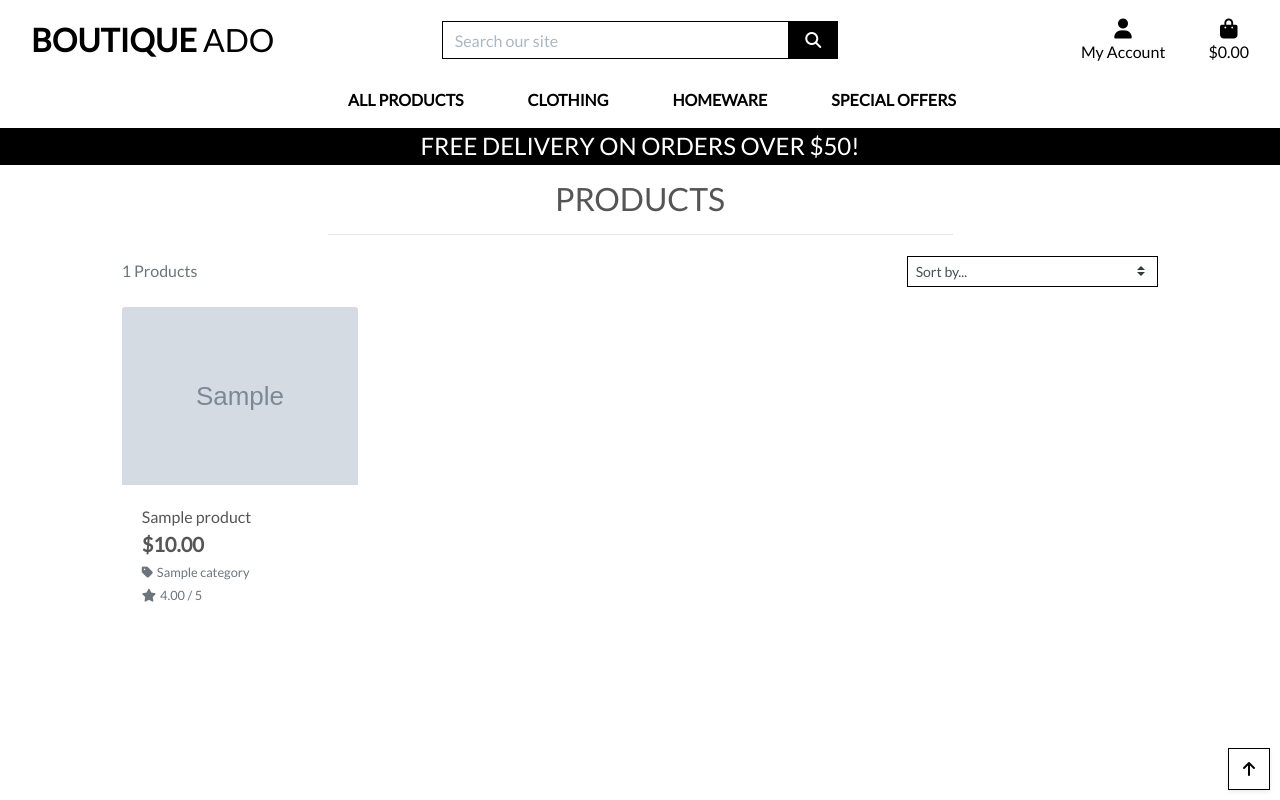
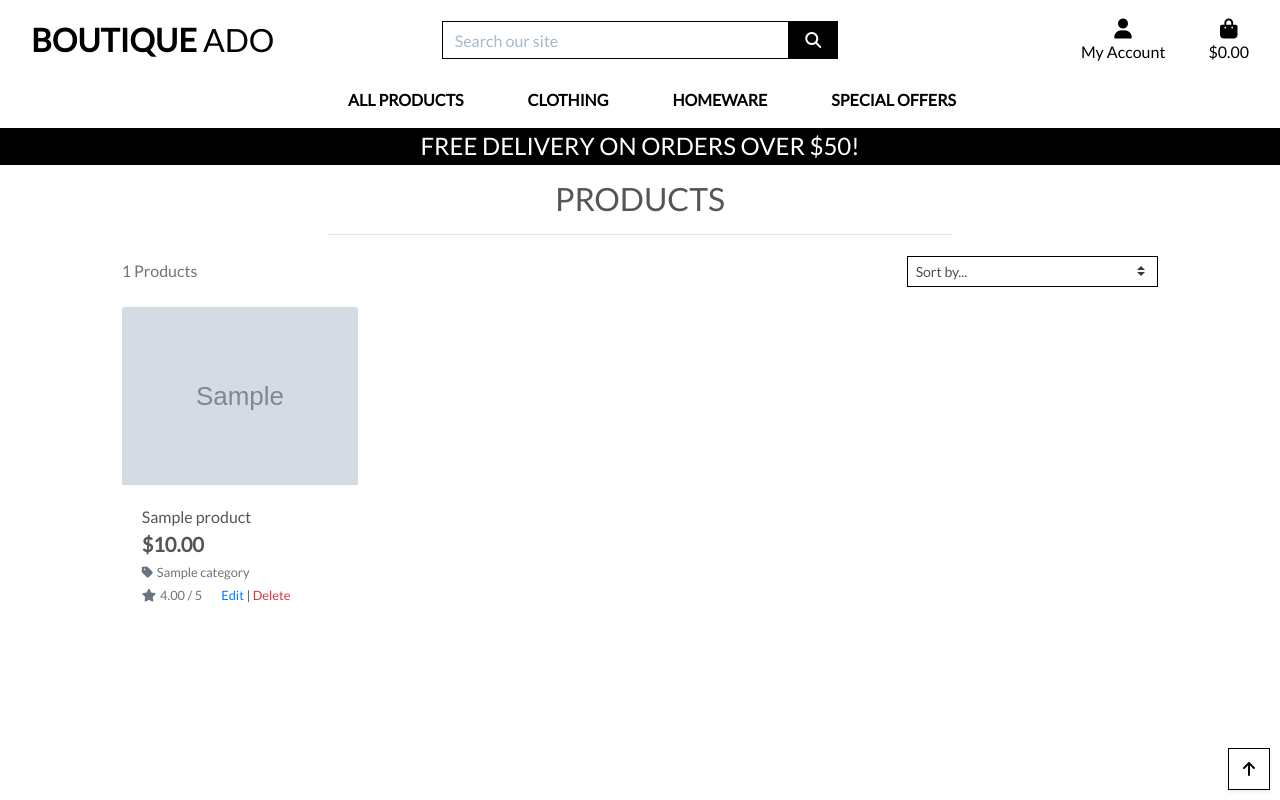
Before and after one commit to vanessacleary/boutique_ado_v1, a Django app: page /products/ in a window 1280 px wide. Run offline with Django 3.2, Linux system fonts and the light colour scheme; a user stored in the database is signed in; tables that the repository leaves empty hold one stand-in row (values such as "Sample post"); grey boxes marked "Sample" are stand-in pictures; parts of the project's set-up code (start-up, migrations or seed data) failed here and were passed over; some libraries are stand-ins or nearby versions.

Commit message:
Product Admin - Deleting products

```diff
--- a/products/templates/products/products.html
+++ b/products/templates/products/products.html
@@ -17,8 +17,7 @@
                 <h2 class="logo-font">Products</h2>
                 {% for c in current_categories %}
                     <a class="category-badge text-decoration-none" href="{% url 'products' %}?category={{ c.name }}">
-                <span
-                    class="p-2 mt-2 badge badge-white text-black rounded-0 border border-dark">{{ c.friendly_name }}</span>
+                        <span class="p-2 mt-2 badge badge-white text-black rounded-0 border border-dark">{{ c.friendly_name }}</span>
                     </a>
                 {% endfor %}
                 <hr class="w-50 mb-1">
@@ -29,26 +28,16 @@
                 <div class="row mt-1 mb-2">
                     <div class="col-12 col-md-6 my-auto order-md-last d-flex justify-content-center justify-content-md-end">
                         <div class="sort-select-wrapper w-50">
-                        <select id="sort-selector"
-                            class="custom-select custom-select-sm rounded-0 border border-{% if current_sorting != 'None_None' %}info{% else %}black{% endif %}">
-                            <option value="reset" {% if current_sorting == 'None_None' %}selected{% endif %}>Sort by...
-                            </option>
-                            <option value="price_asc" {% if current_sorting == 'price_asc' %}selected{% endif %}>Price
-                                (low to high)</option>
-                            <option value="price_desc" {% if current_sorting == 'price_desc' %}selected{% endif %}>Price
-                                (high to low)</option>
-                            <option value="rating_asc" {% if current_sorting == 'rating_asc' %}selected{% endif %}>
-                                Rating (low to high)</option>
-                            <option value="rating_desc" {% if current_sorting == 'rating_desc' %}selected{% endif %}>
-                                Rating (high to low)</option>
-                            <option value="name_asc" {% if current_sorting == 'name_asc' %}selected{% endif %}>Name
-                                (A-Z)</option>
-                            <option value="name_desc" {% if current_sorting == 'name_desc' %}selected{% endif %}>Name
-                                (Z-A)</option>
-                            <option value="category_asc" {% if current_sorting == 'category_asc' %}selected{% endif %}>
-                                Category (A-Z)</option>
-                            <option value="category_desc"
-                                {% if current_sorting == 'category_desc' %}selected{% endif %}>Category (Z-A)</option>
+                            <select id="sort-selector" class="custom-select custom-select-sm rounded-0 border border-{% if current_sorting != 'None_None' %}info{% else %}black{% endif %}">
+                                <option value="reset" {% if current_sorting == 'None_None' %}selected{% endif %}>Sort by...</option>
+                                <option value="price_asc" {% if current_sorting == 'price_asc' %}selected{% endif %}>Price (low to high)</option>
+                                <option value="price_desc" {% if current_sorting == 'price_desc' %}selected{% endif %}>Price (high to low)</option>
+                                <option value="rating_asc" {% if current_sorting == 'rating_asc' %}selected{% endif %}>Rating (low to high)</option>
+                                <option value="rating_desc" {% if current_sorting == 'rating_desc' %}selected{% endif %}>Rating (high to low)</option>
+                                <option value="name_asc" {% if current_sorting == 'name_asc' %}selected{% endif %}>Name (A-Z)</option>
+                                <option value="name_desc" {% if current_sorting == 'name_desc' %}selected{% endif %}>Name (Z-A)</option>
+                                <option value="category_asc" {% if current_sorting == 'category_asc' %}selected{% endif %}>Category (A-Z)</option>
+                                <option value="category_desc" {% if current_sorting == 'category_desc' %}selected{% endif %}>Category (Z-A)</option>
                             </select>
                         </div>
                     </div>
@@ -57,8 +46,7 @@
                             {% if search_term or current_categories or current_sorting != 'None_None' %}
                                 <span class="small"><a href="{% url 'products' %}">Products Home</a> | </span>
                             {% endif %}
-                        {{ products|length }} Products{% if search_term %} found for
-                        <strong>"{{ search_term }}"</strong>{% endif %}
+                            {{ products|length }} Products{% if search_term %} found for <strong>"{{ search_term }}"</strong>{% endif %}
                         </p>
                     </div>
                 </div>
@@ -72,8 +60,7 @@
                                 </a>
                                 {% else %}
                                 <a href="{% url 'product_detail' product.id %}">
-                            <img class="card-img-top img-fluid" src="{{ MEDIA_URL }}noimage.png"
-                                alt="{{ product.name }}">
+                                    <img class="card-img-top img-fluid" src="{{ MEDIA_URL }}noimage.png" alt="{{ product.name }}">
                                 </a>
                                 {% endif %}
                                 <div class="card-body pb-0">
@@ -85,17 +72,21 @@
                                             <p class="lead mb-0 text-left font-weight-bold">${{ product.price }}</p>
                                             {% if product.category %}
                                             <p class="small mt-1 mb-0">
-                                        <a class="text-muted"
-                                            href="{% url 'products' %}?category={{ product.category.name }}">
+                                                <a class="text-muted" href="{% url 'products' %}?category={{ product.category.name }}">
                                                     <i class="fas fa-tag mr-1"></i>{{ product.category.friendly_name }}
                                                 </a>
                                             </p>
                                             {% endif %}
                                             {% if product.rating %}
-                                    <small class="text-muted"><i class="fas fa-star mr-1"></i>{{ product.rating }} /
-                                        5</small>
+                                                <small class="text-muted"><i class="fas fa-star mr-1"></i>{{ product.rating }} / 5</small>
                                             {% else %}
                                                 <small class="text-muted">No Rating</small>
+                                            {% endif %}
+                                            {% if request.user.is_superuser %}
+                                                <small class="ml-3">
+                                                    <a href="{% url 'edit_product' product.id %}">Edit</a> |
+                                                    <a class="text-danger" href="{% url 'delete_product' product.id %}">Delete</a>
+                                                </small>
                                             {% endif %}
                                         </div>
                                     </div>
@@ -137,18 +128,18 @@
 {% block postloadjs %}
     {{ block.super }}
     <script type="text/javascript">
-    $('.btt-link').click(function (e) {
-        window.scrollTo(0, 0)
+		$('.btt-link').click(function(e) {
+			window.scrollTo(0,0)
 		})
 	</script>
 
     <script type="text/javascript">
-    $('#sort-selector').change(function () {
+        $('#sort-selector').change(function() {
             var selector = $(this);
             var currentUrl = new URL(window.location);
 
             var selectedVal = selector.val();
-        if (selectedVal != "reset") {
+            if(selectedVal != "reset"){
                 var sort = selectedVal.split("_")[0];
                 var direction = selectedVal.split("_")[1];
 
--- a/products/urls.py
+++ b/products/urls.py
@@ -6,4 +6,5 @@ urlpatterns = [
     path('<int:product_id>/', views.product_detail, name='product_detail'),
     path('add/', views.add_product, name='add_product'),
     path('edit/<int:product_id>/', views.edit_product, name='edit_product'),
+    path('delete/<int:product_id>/', views.delete_product, name='delete_product'),
 ]
--- a/products/views.py
+++ b/products/views.py
@@ -75,9 +75,9 @@ def add_product(request):
     if request.method == 'POST':
         form = ProductForm(request.POST, request.FILES)
         if form.is_valid():
-            form.save()
+            product = form.save()
             messages.success(request, 'Successfully added product!')
-            return redirect(reverse('add_product'))
+            return redirect(reverse('product_detail', args=[product.id]))
         else:
             messages.error(request, 'Failed to add product. Please ensure the form is valid.')
     else:
@@ -113,3 +113,11 @@ def edit_product(request, product_id):
     }
 
     return render(request, template, context)
+
+
+def delete_product(request, product_id):
+    """ Delete a product from the store """
+    product = get_object_or_404(Product, pk=product_id)
+    product.delete()
+    messages.success(request, 'Product deleted!')
+    return redirect(reverse('products'))
```
Also changed, not shown: products/templates/products/product_detail.html (+6 -1 lines). Lines whose indentation alone changed are shown as unchanged.
